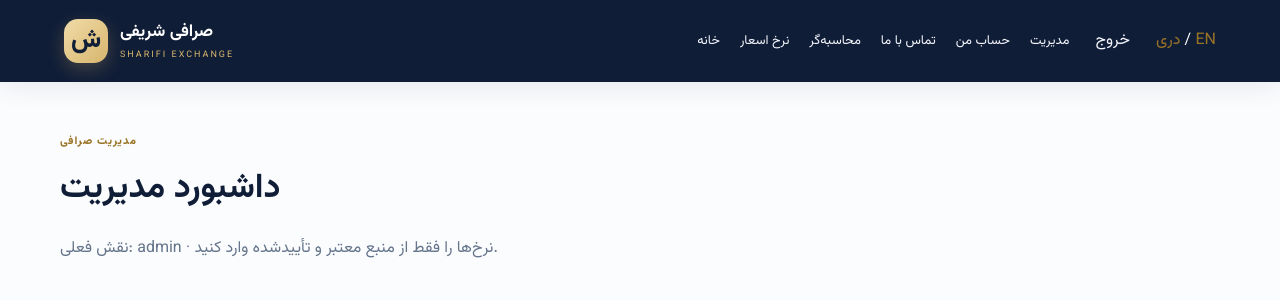
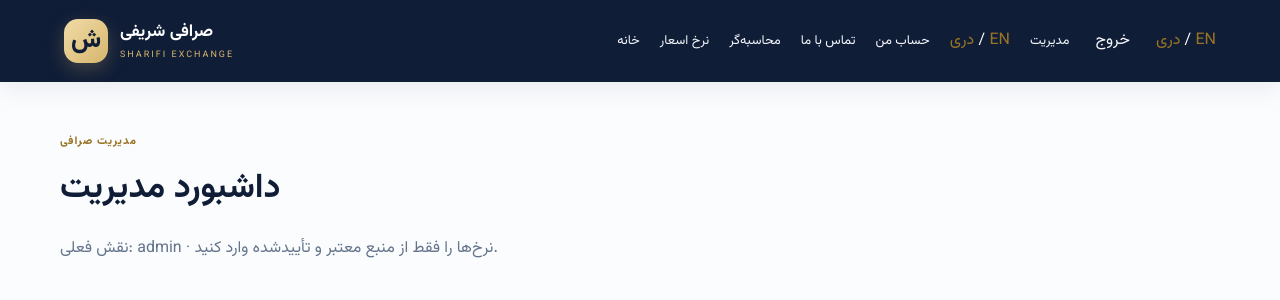
Before and after one commit to mohammadomarqvi12-hub/sharifi, a Flask app: page /admin in a window 1280 px wide. Shown: the top 300 px of the page. Run offline with Flask 3, Linux system fonts and the light colour scheme; the visitor is signed in with stand-in values (Sample User, id 1); data comes from the database, SQL or seed files in the repository; data that the repository does not hold is empty.

Commit message:
Update base.html

```diff
--- a/templates/base.html
+++ b/templates/base.html
@@ -99,6 +99,11 @@
         {% endif %}
       </a>
 
+ <span class="language-switcher">
+  <a href="{{ url_for('change_language', lang='fa') }}">دری</a>
+  <span>/</span>
+  <a href="{{ url_for('change_language', lang='en') }}">EN</a>
+</span>
 
       {% if current_user.role in ['admin','staff','support','auditor'] %}
 
```
